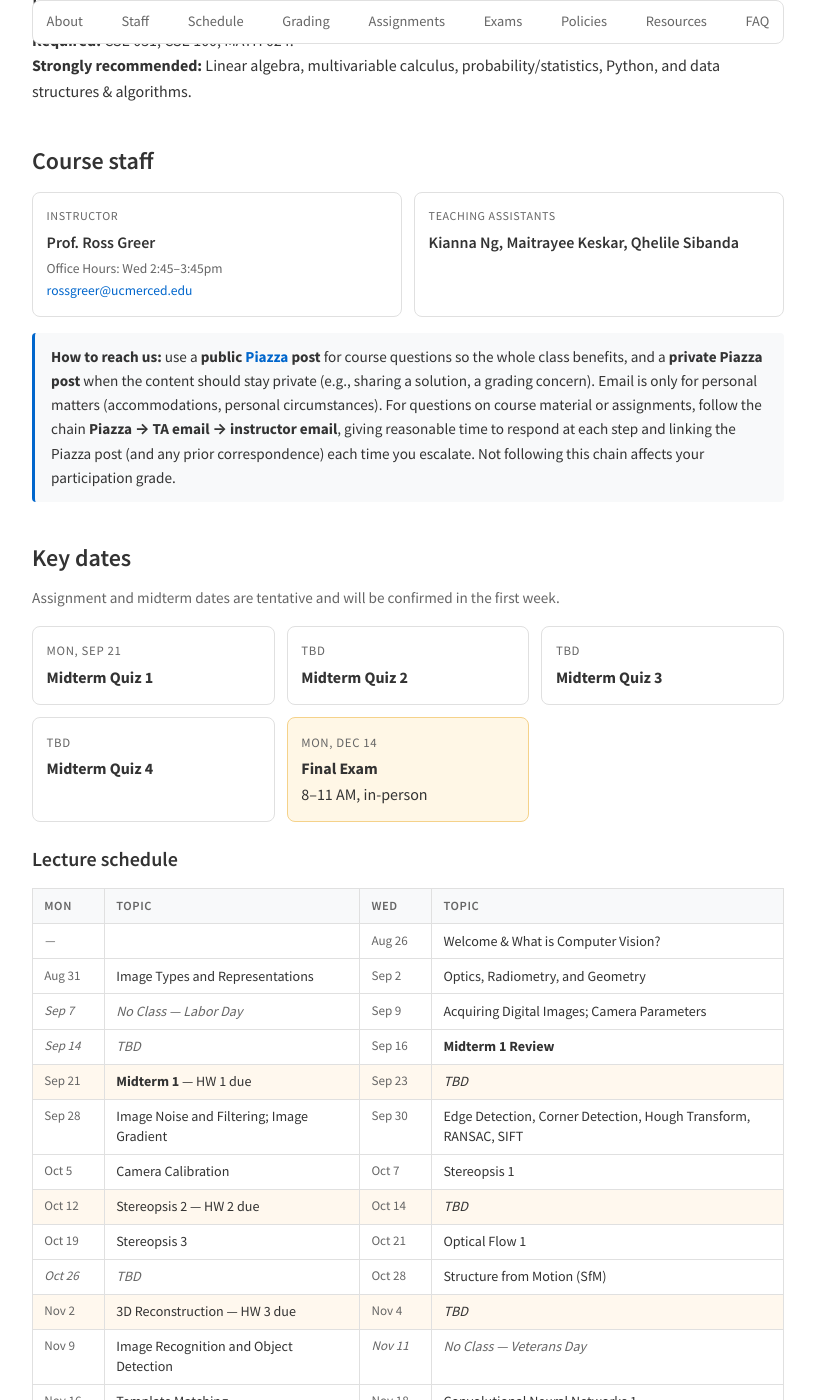
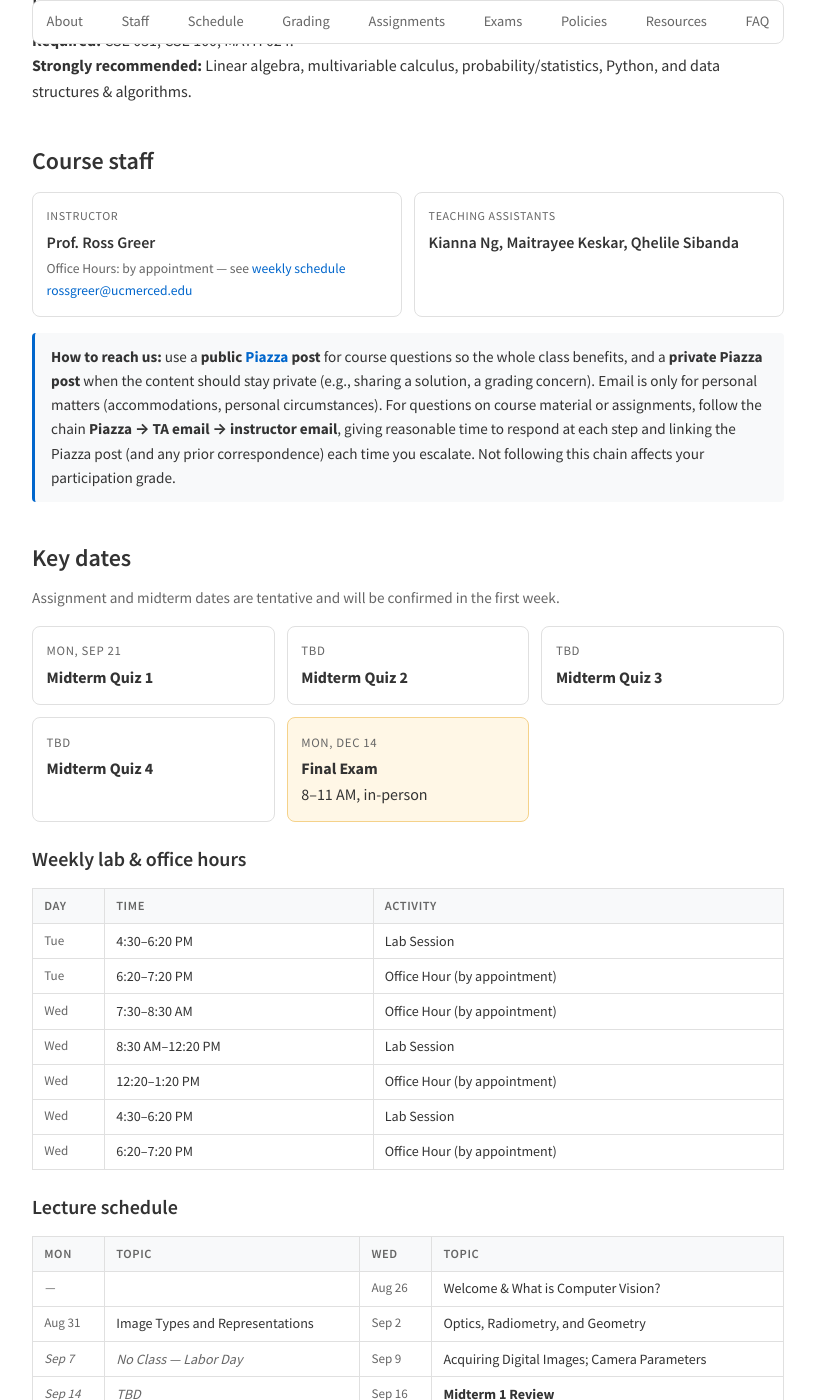
Before and after one commit to rossgreer/rossgreer.github.io, a Jekyll site: the page built from cse185.md, in a window 1280 px wide and 1400 px high, scrolled down 836 px. Shown: the whole window, without its empty margins (232-1047 px from the left). Built offline with Jekyll 4.4.1, drawn with Linux system fonts in a browser that asks for light colours; some web fonts are replaced; some of the changed text lies outside the part shown.

Commit message:
Add weekly lab/office-hours schedule to CSE 185 page
Co-Authored-By: Claude Sonnet 5 <noreply@anthropic.com>
Claude-Session: https://claude.ai/code/session_01ESWGMT5CaBQY6prWJWdgGL

```diff
--- a/cse185.md
+++ b/cse185.md
@@ -18,7 +18,8 @@ permalink: /teaching/cse185/
   </div>
   <div class="qf-card">
     <div class="qf-label">Office Hours</div>
-    <div class="qf-value">Wed 2:45&ndash;3:45pm</div>
+    <div class="qf-value">By appointment</div>
+    <div class="qf-sub">See <a href="#schedule">weekly schedule</a></div>
   </div>
   <div class="qf-card">
     <div class="qf-label">Communication</div>
@@ -54,7 +55,7 @@ permalink: /teaching/cse185/
     <div class="staff-card">
       <div class="staff-role">Instructor</div>
       <div class="staff-name">Prof. Ross Greer</div>
-      <div class="staff-detail">Office Hours: Wed 2:45&ndash;3:45pm</div>
+      <div class="staff-detail">Office Hours: by appointment &mdash; see <a href="#schedule">weekly schedule</a></div>
       <div class="staff-detail"><a href="mailto:rossgreer@ucmerced.edu">rossgreer@ucmerced.edu</a></div>
     </div>
     <div class="staff-card">
@@ -89,6 +90,26 @@ permalink: /teaching/cse185/
       <div class="date-when">Mon, Dec 14</div>
       <div class="date-what"><strong>Final Exam</strong><br>8&ndash;11 AM, in-person</div>
     </div>
+  </div>
+
+  <h3>Weekly lab &amp; office hours</h3>
+  <div class="schedule-scroll">
+  <table class="schedule-table">
+    <thead>
+      <tr>
+        <th>Day</th><th>Time</th><th>Activity</th>
+      </tr>
+    </thead>
+    <tbody>
+      <tr><td class="sch-date">Tue</td><td>4:30&ndash;6:20 PM</td><td>Lab Session</td></tr>
+      <tr><td class="sch-date">Tue</td><td>6:20&ndash;7:20 PM</td><td>Office Hour (by appointment)</td></tr>
+      <tr><td class="sch-date">Wed</td><td>7:30&ndash;8:30 AM</td><td>Office Hour (by appointment)</td></tr>
+      <tr><td class="sch-date">Wed</td><td>8:30 AM&ndash;12:20 PM</td><td>Lab Session</td></tr>
+      <tr><td class="sch-date">Wed</td><td>12:20&ndash;1:20 PM</td><td>Office Hour (by appointment)</td></tr>
+      <tr><td class="sch-date">Wed</td><td>4:30&ndash;6:20 PM</td><td>Lab Session</td></tr>
+      <tr><td class="sch-date">Wed</td><td>6:20&ndash;7:20 PM</td><td>Office Hour (by appointment)</td></tr>
+    </tbody>
+  </table>
   </div>
 
   <h3>Lecture schedule</h3>
@@ -400,7 +421,7 @@ permalink: /teaching/cse185/
   <h2>FAQ</h2>
   <p class="muted">Click a question to expand.</p>
 
-  <details class="faq"><summary>How do I get help when I'm stuck?</summary><p>Post on Piazza first &mdash; classmates and staff respond there, and your question probably helps others too. Come to office hours (Wed 2:45&ndash;3:45pm), or grab help during lab. Email is for private matters.</p></details>
+  <details class="faq"><summary>How do I get help when I'm stuck?</summary><p>Post on Piazza first &mdash; classmates and staff respond there, and your question probably helps others too. Come to office hours (by appointment &mdash; see the <a href="#schedule">weekly schedule</a>), or grab help during lab. Email is for private matters.</p></details>
 
   <details class="faq"><summary>Can I use ChatGPT or Copilot?</summary><p>Not as a solution generator. Pasting AI output as your assignment answer counts as an academic integrity violation. Using AI to learn concepts or debug your own code is fine &mdash; the line is what you submit.</p></details>
 
```
